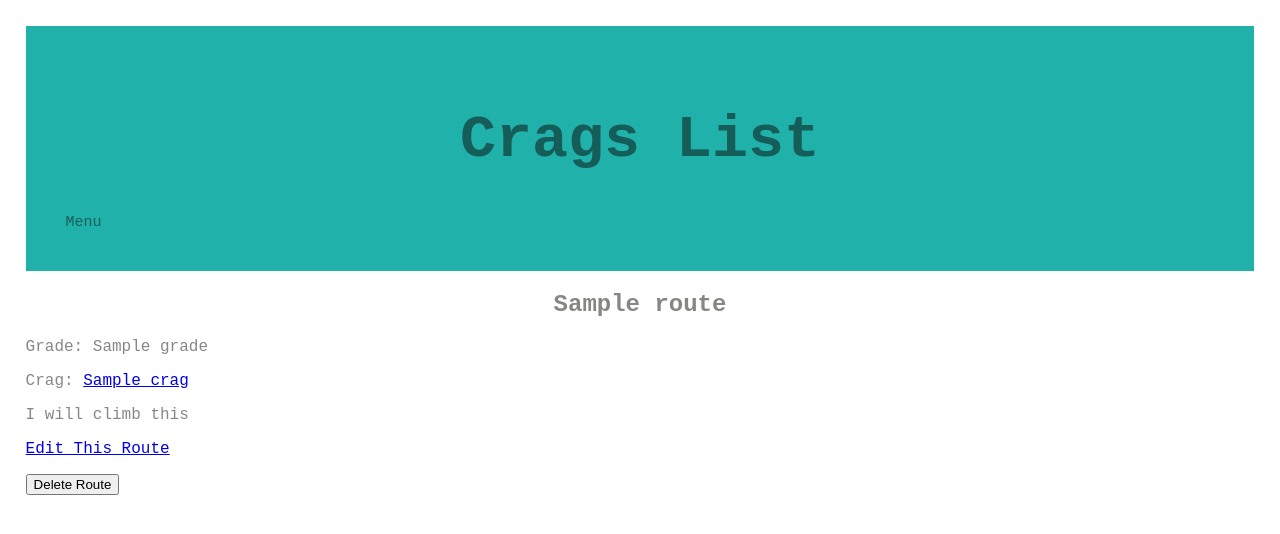
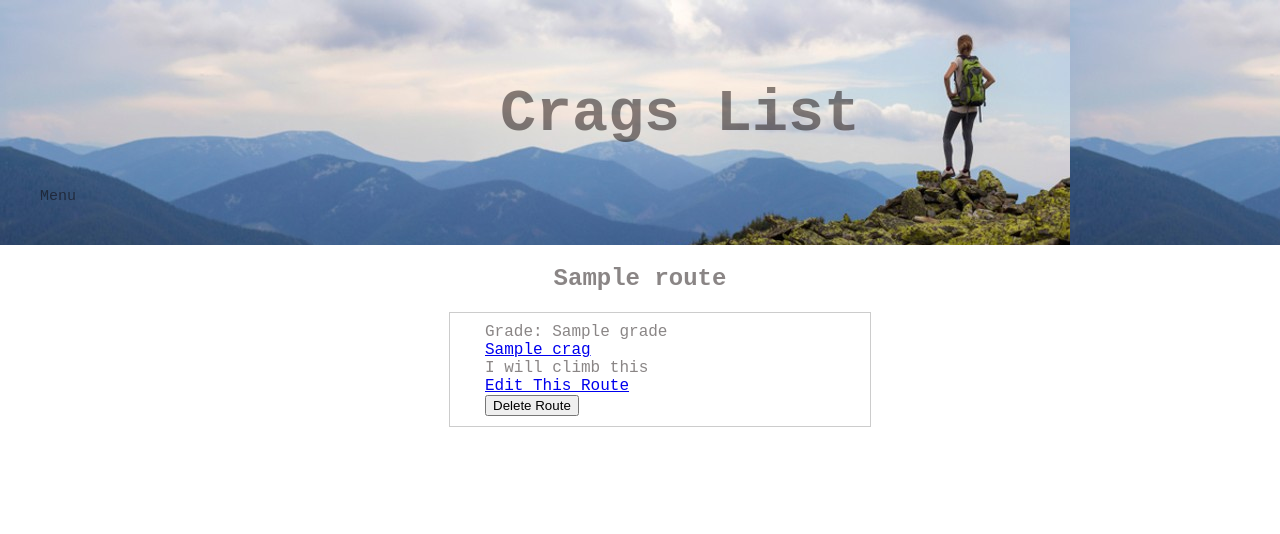
Before and after one commit to tmcgregor1989/python_project_crags_list, a Flask app: page /routes/1 in a window 1280 px wide; the page is wider, and only the part inside the window is pictured. Shown: the top 534 px of that part. Run offline with Flask 2, Linux system fonts and the light colour scheme; a database or web service that is not in the repository returns one stand-in record (values such as "Sample title"); some libraries are stand-ins or nearby versions.

Commit message:
header no margin

```diff
--- a/static/css/style.css
+++ b/static/css/style.css
@@ -1,16 +1,18 @@
 body {
     color: rgba(10, 1, 1, 0.479);
     font-family: 'Courier New', Courier, monospace;
-    margin: 2%;
+    margin: 0%;
     padding: 0%;
 }
 
 header {
     background-color: lightseagreen;
+    background-image:url("static/images/project-header.jpeg");
     text-align: center;
     padding: 40px;
     font-size: 30px;
     margin: 0%;
+    width: 100%;
 
 }
 
@@ -73,7 +75,7 @@ nav {
     display: flex;
     flex-direction: row;
     flex-wrap: wrap;
-    justify-content: left;
+    justify-content: center;
     margin-left: 50px;
     margin-top: 20px;
 
@@ -91,21 +93,6 @@ nav {
     flex-direction: row;
     flex-wrap: wrap;
   }
-
-
-
-  .show_route {
-
-  }
-
-
-
-  .show_location {
-
-  }
-
-
-
 
   .location {
     border: 1px solid #ccc;
@@ -134,11 +121,6 @@ nav {
     margin-right: 10px;
     flex-direction: row;
     flex-wrap: wrap;
-
-  }
-
-
-  .show_crag {
 
   }
 
--- a/templates/base.html
+++ b/templates/base.html
@@ -20,7 +20,7 @@
             <div class="dropdown">
                 <span>Menu</span>
                 <div class="dropdown-content">
-                <p><a href="/">Home</a></p>
+                <p><a href="/">Home</a></li></p>
                 <p><a href="/routes">View Routes</a></p>
                 <p><a href ='/routes/new'>Add Route</a></p>
                 <p><a href='/crags'>View Crags</a></p>
--- a/templates/routes/show.html
+++ b/templates/routes/show.html
@@ -4,21 +4,25 @@
 <div class="local_header">
 <h2>{{route.name}}</h2>
 </div>
-<div class="show_route">
-    <p>Grade: {{route.grade}}</p>
-    <p>Crag: <a href="/crags/{{route.crag.id}}">{{route.crag.name}}</a></p>
-    <p> {% if route.climbed == True %}
+<div class="container">
+    <div class="route">
+        <div class="content">
+    Grade: {{route.grade}}<br>
+    <a href="/crags/{{route.crag.id}}">{{route.crag.name}}</a><br>
+     {% if route.climbed == True %}
         I have climbed this!!
         {% else %}
-        I will climb this</p>
+        I will climb this
 
-        {% endif %}
-    <p><a href="/routes/{{route.id}}/edit">Edit This Route</a></p>
+        {% endif %}<br>
+    <a href="/routes/{{route.id}}/edit">Edit This Route</a>
 
     <div class="buttons">
         <form class="delete-form" action="/routes/{{route.id}}/delete" onclick="return confirm('Are you sure you want to delete this item?');" method="POST">
             <button class="trash-button">Delete Route</button>
         </form>
+    </div>
+        </div>
     </div>
 </div>
 
```
Also changed, not shown: templates/routes/not_climbed.html (+0 -10 lines), static/images/project-header.jpeg (added).
